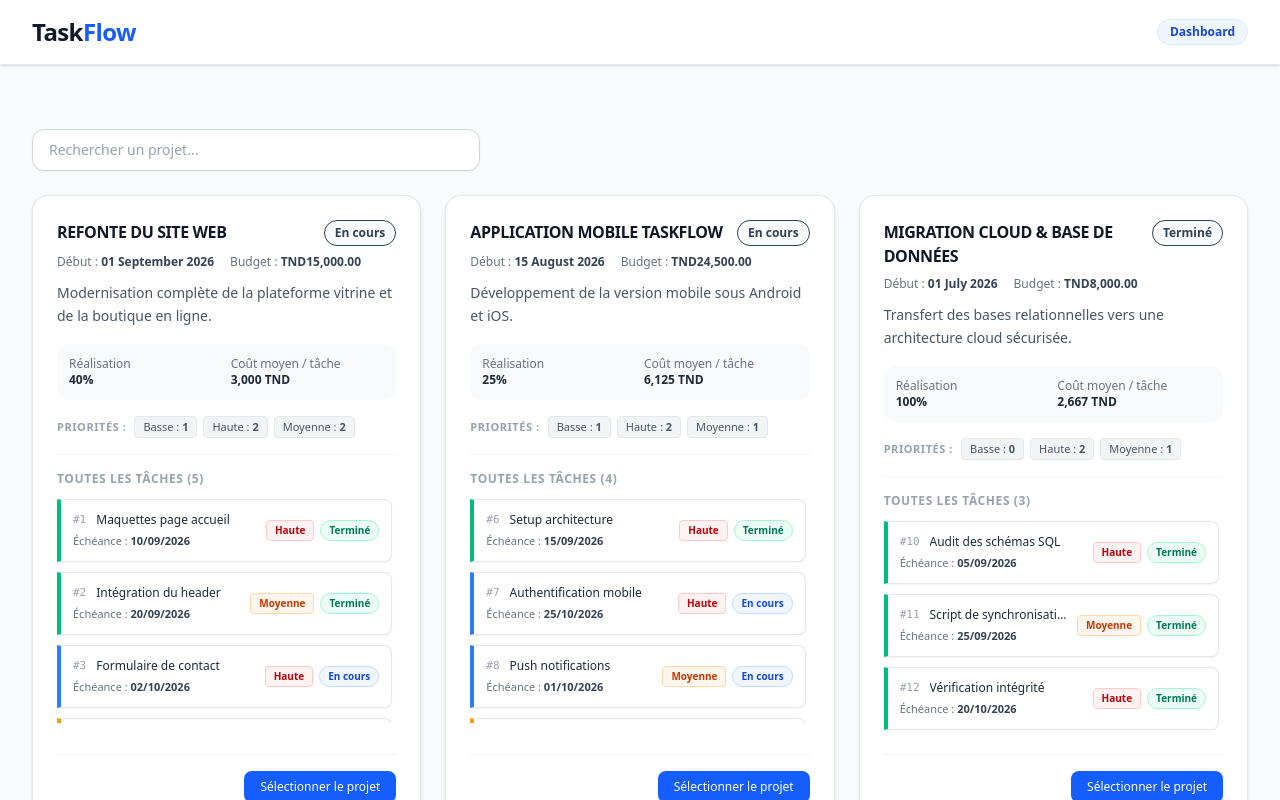
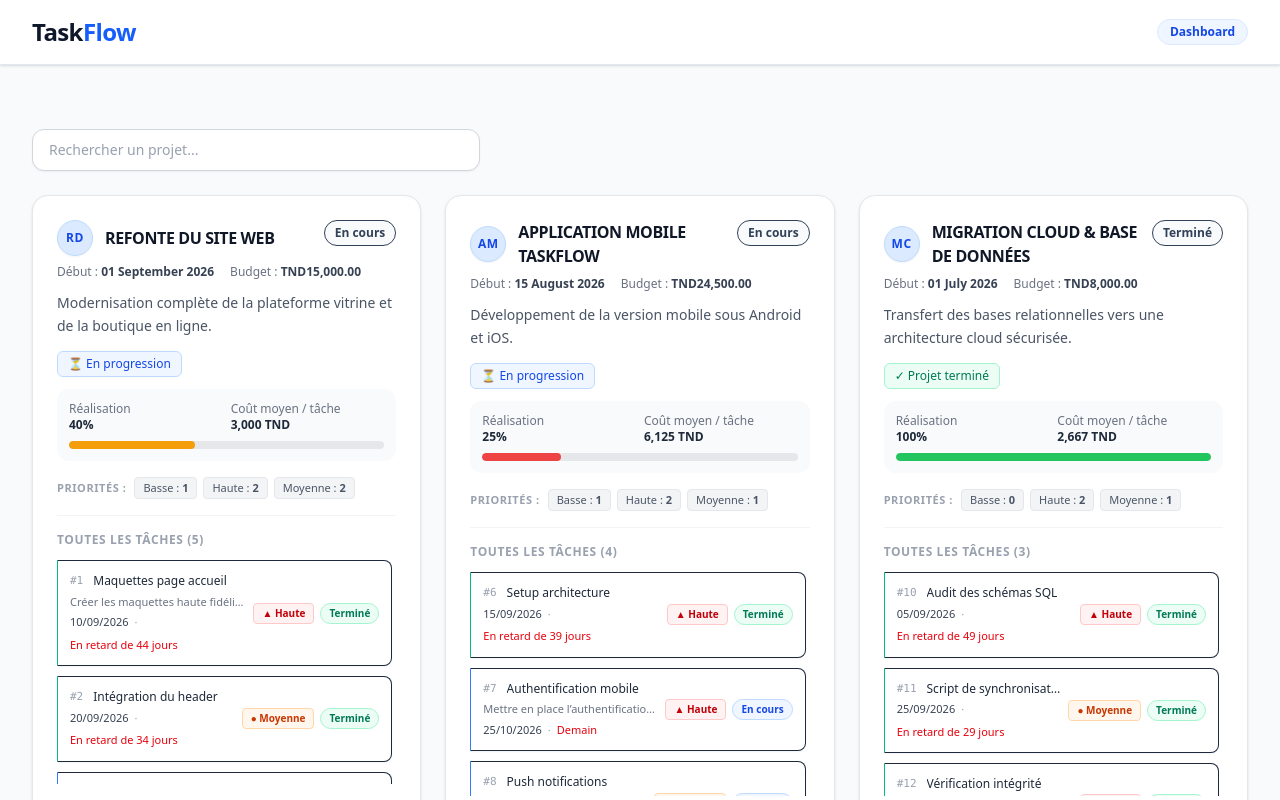
Before and after one commit to MMahdiFrikha/TaskFlow, an Angular app: page / in a window 1280 px wide. Shown: the top 800 px of the page. Built offline with nearby package versions, Linux system fonts and the light colour scheme.

Commit message:
progression bar added

```diff
--- a/src/app/Features/Projects/Components/project-card/project-card.html
+++ b/src/app/Features/Projects/Components/project-card/project-card.html
@@ -1,11 +1,19 @@
 <div class="bg-white rounded-2xl border border-gray-200 shadow-sm p-6 flex flex-col justify-between h-full">
   <div>
-    <!-- Entête : Nom en majuscules + Statut -->
+    <!-- Entête : Avatar avec Initiales + Nom en majuscules + Statut -->
     <div class="flex items-start justify-between gap-3 mb-2">
-      <!-- 1. Pipe uppercase -->
+      <div class="flex items-center gap-3">
+        <!-- InitialsPipe -->
+        <div class="w-9 h-9 rounded-full bg-blue-100 text-blue-700 flex items-center justify-center font-bold text-xs tracking-wider shrink-0 select-none shadow-xs border border-blue-200">
+          {{ project().name | initials }}
+        </div>
+
+        <!-- Pipe uppercase -->
         <h3 class="text-base font-bold text-gray-900 tracking-tight">
           {{ project().name | uppercase }}
         </h3>
+      </div>
+
       <span class="text-xs font-semibold px-2.5 py-1 rounded-full border bg-slate-50 text-slate-700 shrink-0">
         {{ project().status }}
       </span>
@@ -13,35 +21,68 @@
 
     <!-- Date de début et Budget -->
     <div class="flex flex-wrap gap-y-1 gap-x-4 text-xs text-gray-500 mb-3">
-      <!-- 2. Pipe date formaté en jour mois complet année -->
+      <!-- Pipe date -->
       <span>Début : <strong class="text-gray-700">{{ project().startDate | date:'dd MMMM yyyy' }}</strong></span>
 
-      <!-- 3. Pipe currency en TND avec 2 décimales -->
+      <!-- Pipe currency en TND -->
       <span>Budget : <strong class="text-gray-700">{{ project().budget | currency:'TND':'symbol':'1.2-2' }}</strong></span>
     </div>
 
     <!-- Description -->
-    <p class="text-sm text-gray-600 mb-4 leading-relaxed">
+    <p class="text-sm text-gray-600 mb-3 leading-relaxed">
       {{ project().description }}
     </p>
 
-    <!-- Métriques : Taux d'achèvement et Coût moyen avec garde anti-division par zéro -->
+    <!-- Message d'avancement conditionnel (@if / @else if / @else) -->
+    <div class="mb-3">
+      @if (project().tasks.length === 0) {
+        <span class="inline-flex items-center text-xs font-medium text-gray-400 bg-gray-50 px-2.5 py-1 rounded-md border border-gray-200">
+          Aucune tâche pour le moment
+        </span>
+      } @else if (completionRate() === 1) {
+        <span class="inline-flex items-center text-xs font-medium text-emerald-700 bg-emerald-50 px-2.5 py-1 rounded-md border border-emerald-200">
+          ✓ Projet terminé
+        </span>
+      } @else if (completionRate() > 0) {
+        <span class="inline-flex items-center text-xs font-medium text-blue-700 bg-blue-50 px-2.5 py-1 rounded-md border border-blue-200">
+          ⏳ En progression
+        </span>
+      } @else {
+        <span class="inline-flex items-center text-xs font-medium text-amber-700 bg-amber-50 px-2.5 py-1 rounded-md border border-amber-200">
+          ⏸ Pas encore démarré
+        </span>
+      }
+    </div>
+
+    <!-- Métriques & Barre de progression avec ngStyle -->
     @if (project().tasks.length > 0) {
-      <div class="grid grid-cols-2 gap-2 p-3 bg-slate-50 rounded-xl mb-4 text-xs">
+      <div class="p-3 bg-slate-50 rounded-xl mb-4 space-y-2">
+        <div class="grid grid-cols-2 gap-2 text-xs">
           <div>
             <span class="text-gray-500 block">Réalisation</span>
-          <!-- 4. Pipe percent sans décimales -->
             <strong class="text-gray-800 font-semibold">{{ completionRate() | percent:'1.0-0' }}</strong>
           </div>
           <div>
             <span class="text-gray-500 block">Coût moyen / tâche</span>
-          <!-- 5. Pipe number arrondi à l'entier -->
             <strong class="text-gray-800 font-semibold">{{ averageCostPerTask() | number:'1.0-0' }} TND</strong>
+          </div>
+        </div>
+
+        <!-- Conteneur gris (w-full bg-gray-200 rounded-full h-2) -->
+        <div class="w-full bg-gray-200 rounded-full h-2 overflow-hidden">
+          <!-- Barre (h-2 rounded-full) stylisée avec ngStyle -->
+          <div
+            class="h-2 rounded-full transition-all duration-300"
+            [ngStyle]="{
+              'width': (completionRate() * 100) + '%',
+              'background-color': barColor
+            }"
+          ></div>
         </div>
       </div>
     }
 
-    <!-- 6. Décompte par priorité avec le pipe keyvalue -->
+    <!-- Décompte par priorité (pipe keyvalue) -->
     <div class="flex items-center gap-2 mb-4">
       <span class="text-[11px] font-semibold text-gray-400 uppercase tracking-wider">Priorités :</span>
       <div class="flex gap-1.5 flex-wrap">
@@ -53,7 +94,7 @@
       </div>
     </div>
 
-    <!-- 7. Section des tâches avec conteneur défilant à hauteur fixe -->
+    <!-- Section des tâches avec défilement vertical -->
     <div class="border-t border-gray-100 pt-4">
       <div class="flex items-center justify-between mb-3">
         <h4 class="text-xs font-semibold uppercase tracking-wider text-gray-400">
@@ -61,14 +102,13 @@
         </h4>
       </div>
 
-      <!-- Zone de défilement vertical sans impacter la hauteur externe de la carte -->
       <div class="max-h-56 overflow-y-auto pr-1">
         <app-task-list [tasks]="project().tasks"></app-task-list>
       </div>
     </div>
   </div>
 
-  <!-- Action : Bouton de sélection -->
+  <!-- Bouton d'action -->
   <div class="mt-6 pt-4 border-t border-gray-100 flex justify-end">
     <button
       type="button"
--- a/src/app/Features/Projects/Components/project-card/project-card.ts
+++ b/src/app/Features/Projects/Components/project-card/project-card.ts
@@ -2,12 +2,13 @@ import { Component, input, output, computed } from '@angular/core';
 import { CommonModule } from '@angular/common';
 import { Project } from '../../Models/project.model';
 import { TaskPriority } from '../../Models/task.model';
+import { InitialsPipe } from '../../shared/pipes/initials-pipe';
 import { TaskList } from '../task-list/task-list';
 
 @Component({
   selector: 'app-project-card',
   standalone: true,
-  imports: [CommonModule, TaskList],
+  imports: [CommonModule, TaskList, InitialsPipe],
   templateUrl: './project-card.html',
   styleUrl: './project-card.css'
 })
@@ -45,6 +46,16 @@ export class ProjectCard {
     return counts;
   });
 
+  get barColor(): string {
+    const percentage = this.completionRate() * 100;
+    if (percentage < 34) {
+      return '#ef4444'; // Rouge
+    } else if (percentage <= 66) {
+      return '#f59e0b'; // Orange
+    }
+    return '#22c55e'; // Vert
+  }
+
   selectProject(): void {
     this.projectSelected.emit(this.project());
   }
--- a/src/app/Features/Projects/Components/task-list/task-list.html
+++ b/src/app/Features/Projects/Components/task-list/task-list.html
@@ -5,7 +5,11 @@
     @for (task of tasks(); track task.id) {
       <div
         class="bg-white rounded-r-lg border border-y border-r p-3 flex flex-col sm:flex-row sm:items-center justify-between gap-2 shadow-xs transition-colors hover:bg-slate-50/50"
-        [ngClass]="getStatusTheme(task.status).cardBorder"
+        [ngClass]="{
+          'border-l-4 border-l-emerald-500 border-gray-200': task.status === 'Terminé',
+          'border-l-4 border-l-blue-500 border-gray-200': task.status === 'En cours',
+          'border-l-4 border-l-amber-500 border-gray-200': task.status === 'En attente'
+        }"
       >
         <div class="flex flex-col gap-1 overflow-hidden">
           <div class="flex items-center gap-2.5">
@@ -13,10 +17,21 @@
             <span class="text-xs font-medium text-gray-800 truncate">{{ task.title }}</span>
           </div>
 
-          <!-- Échéance avec le Pipe date (gestion sécurisée de la tâche 9 sans dueDate) -->
+          <!-- Description affichée uniquement si elle existe, tronquée à 40 caractères -->
+          @if (task.description) {
+            <p class="text-[11px] text-gray-500 line-clamp-1">
+              {{ task.description | truncate:40 }}
+            </p>
+          }
+
+          <!-- Date d'échéance avec alias (as) et DeadlinePipe -->
           <div class="text-[11px] text-gray-500">
-            @if (task.dueDate) {
-              <span>Échéance : <strong class="text-gray-700">{{ task.dueDate | date:'dd/MM/yyyy' }}</strong></span>
+            @if (task.dueDate; as date) {
+              <div class="flex items-center gap-1.5 flex-wrap">
+                <span class="font-medium text-gray-700">{{ date | date:'dd/MM/yyyy' }}</span>
+                <span class="text-gray-400">·</span>
+                <span class="font-medium text-red-600">{{ date | deadline }}</span>
+              </div>
             } @else {
               <span class="italic text-gray-400">Aucune échéance</span>
             }
@@ -24,12 +39,22 @@
         </div>
 
         <div class="flex items-center gap-1.5 shrink-0 self-end sm:self-auto">
-          <!-- Badge Priorité -->
+          <!-- Priorité avec bloc @switch et symboles -->
           <span
             class="text-[10px] font-semibold px-2 py-0.5 rounded border"
             [ngClass]="getPriorityClasses(task.priority)"
           >
-            {{ task.priority }}
+            @switch (task.priority) {
+              @case ('Haute') {
+                ▲ Haute
+              }
+              @case ('Moyenne') {
+                ● Moyenne
+              }
+              @default {
+                ▼ Basse
+              }
+            }
           </span>
 
           <!-- Badge Statut -->
--- /dev/null
+++ b/src/app/Features/Projects/shared/pipes/deadline-pipe.ts
@@ -0,0 +1,49 @@
+import { Pipe, PipeTransform } from '@angular/core';
+
+@Pipe({
+  name: 'deadline',
+  standalone: true
+})
+export class DeadlinePipe implements PipeTransform {
+  transform(dueDate: string | null | undefined): string {
+    // 1. Gestion de la valeur absente
+    if (!dueDate) {
+      return 'Pas d’échéance';
+    }
+
+    // Normalisation des dates à minuit pour comparer uniquement les jours calendaires
+    const today = new Date();
+    today.setHours(0, 0, 0, 0);
+
+    const target = new Date(dueDate);
+    // Gestion d'une chaîne invalide
+    if (isNaN(target.getTime())) {
+      return 'Pas d’échéance';
+    }
+    target.setHours(0, 0, 0, 0);
+
+    // Calcul de la différence en millisecondes convertie en jours entiers
+    const diffMs = target.getTime() - today.getTime();
+    const diffDays = Math.round(diffMs / (1000 * 60 * 60 * 24));
+
+    // 2. Échéance aujourd'hui
+    if (diffDays === 0) {
+      return 'Aujourd’hui';
+    }
+
+    // 3. Échéance demain
+    if (diffDays === 1) {
+      return 'Demain';
+    }
+
+    // 4. Échéance future
+    if (diffDays > 1) {
+      return `Dans ${diffDays} jours`;
+    }
+
+    // 5. Échéance dépassée (retard)
+    const overdueDays = Math.abs(diffDays);
+    const dayLabel = overdueDays === 1 ? 'jour' : 'jours';
+    return `En retard de ${overdueDays} ${dayLabel}`;
+  }
+}
--- /dev/null
+++ b/src/app/Features/Projects/shared/pipes/initials-pipe.ts
@@ -0,0 +1,27 @@
+import { Pipe, PipeTransform } from '@angular/core';
+
+@Pipe({
+  name: 'initials',
+  standalone: true
+})
+export class InitialsPipe implements PipeTransform {
+  transform(value: string | null | undefined): string {
+    // 1. Valeur absente ou vide
+    if (!value || !value.trim()) {
+      return '?';
+    }
+
+    // 2. Découper par les espaces en ignorant les espaces multiples
+    const words = value.trim().split(/\s+/);
+
+    if (words.length === 1) {
+      return words[0].charAt(0).toUpperCase();
+    }
+
+    // 3. Extraire la première lettre des deux premiers mots
+    const firstInitial = words[0].charAt(0).toUpperCase();
+    const secondInitial = words[1].charAt(0).toUpperCase();
+
+    return `${firstInitial}${secondInitial}`;
+  }
+}
--- /dev/null
+++ b/src/app/Features/Projects/shared/pipes/truncate-pipe.ts
@@ -0,0 +1,26 @@
+import { Pipe, PipeTransform } from '@angular/core';
+
+@Pipe({
+  name: 'truncate',
+  standalone: true
+})
+export class TruncatePipe implements PipeTransform {
+  transform(
+    value: string | undefined | null,
+    limit: number = 50,
+    suffix: string = '…'
+  ): string {
+    // 1. Valeur absente : retourne une chaîne vide
+    if (!value) {
+      return '';
+    }
+
+    // 2. Texte court : reste inchangé
+    if (value.length <= limit) {
+      return value;
+    }
+
+    // 3. Texte long : coupé, espaces de fin retirés (.trimEnd()) + suffixe
+    return value.substring(0, limit).trimEnd() + suffix;
+  }
+}
```
Also changed, not shown: src/app/Features/Projects/Components/task-list/task-list.ts (+4 -4 lines). Lines whose indentation alone changed are shown as unchanged.
